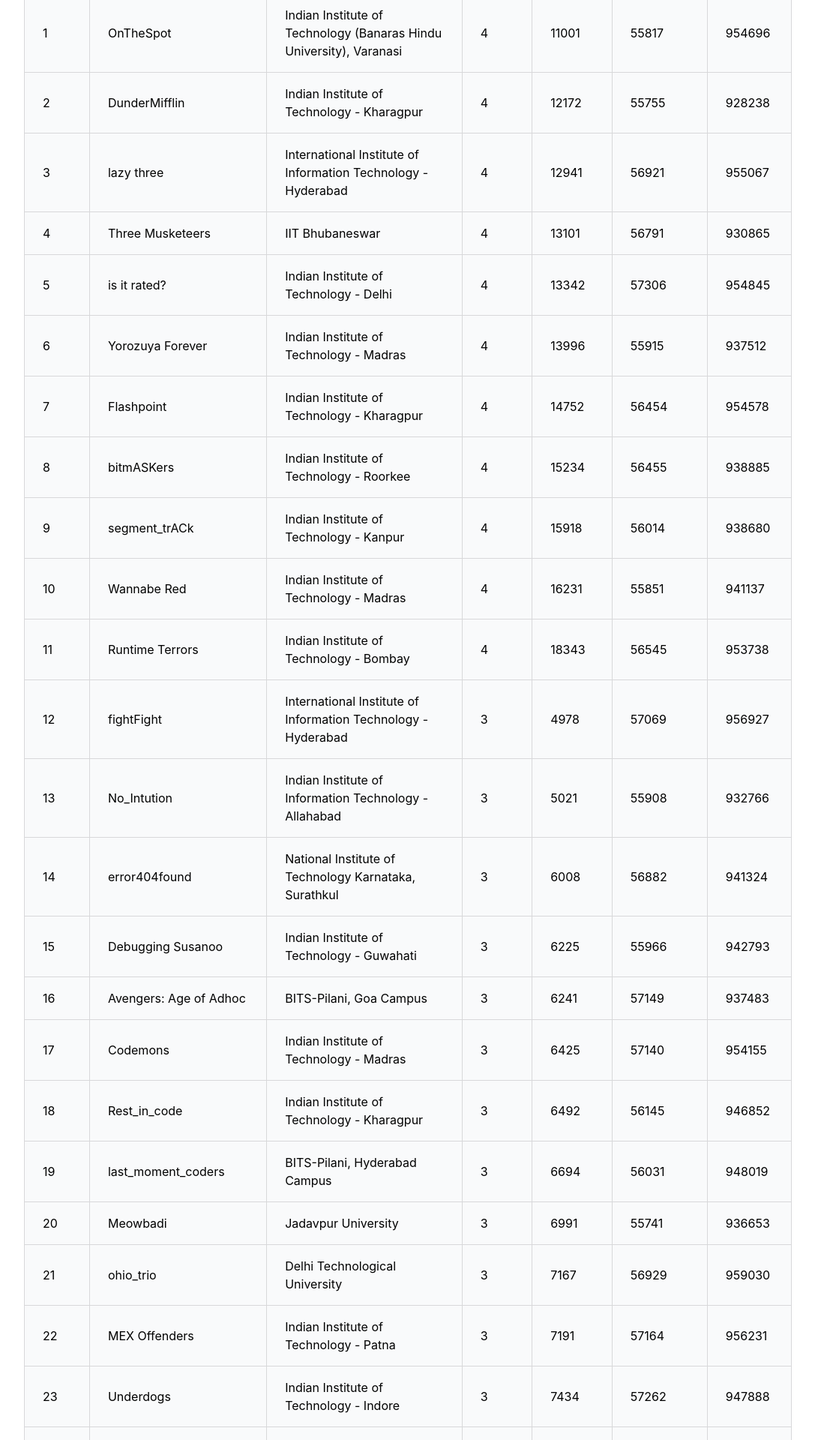
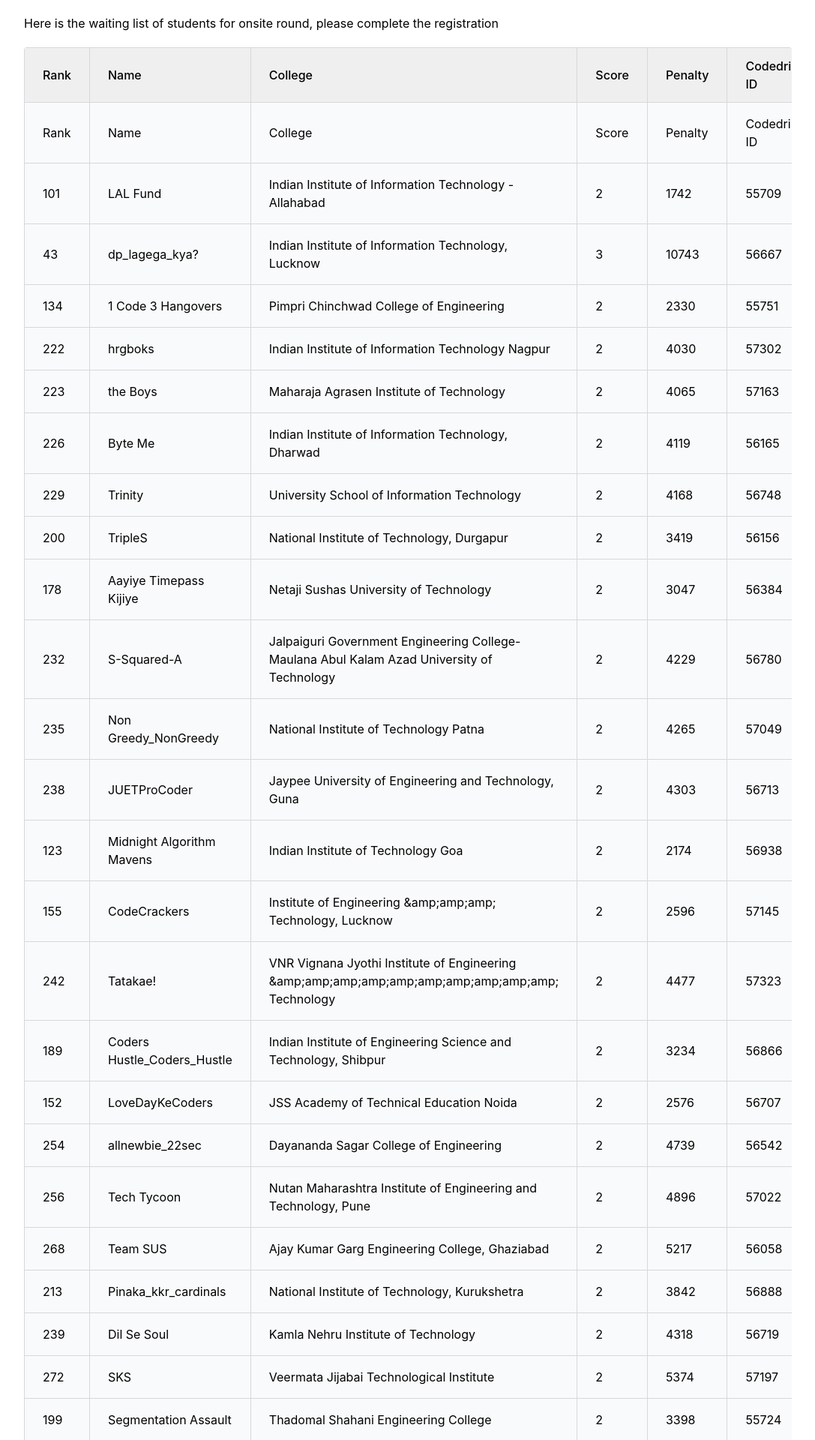
Before and after one commit to NSVEGUR/icpc-iiitdm, a SvelteKit app: page /results in a window 1280 px wide. Shown: the part 380-2300 px from the top of the page at 75% size, without its empty margins (96-1183 px from the left). Built offline with nearby package versions, Linux system fonts and the light colour scheme.

Commit message:
update: added waiting list

```diff
--- a/src/routes/+page.svelte
+++ b/src/routes/+page.svelte
@@ -69,10 +69,17 @@
 				<ul class="mt-5 flex flex-col gap-1 p-2">
 					<li>
 						<a
+							href="/results"
+							class="flex items-center font-medium italic text-skin-accent underline"
+							>Onsite round waiting list
+							<img src={New} alt="gif" class="h-8" />
+						</a>
+					</li>
+					<li>
+						<a
 							href="/registration"
 							class="flex items-center font-medium italic text-skin-accent underline"
 							>Onsite round registration and details
-							<img src={New} alt="gif" class="h-8" />
 						</a>
 					</li>
 					<li>
--- a/src/routes/results/+page.svelte
+++ b/src/routes/results/+page.svelte
@@ -1,12 +1,13 @@
 <script lang="ts">
 	import Main from '$layouts/Main.svelte';
+	import Heading from '$ui/Heading.svelte';
 	import Table from '$ui/Table.svelte';
-	import { results } from './data';
+	import { results, waiting_list } from './data';
 </script>
 
 <Main>
 	<div class="mb-5 w-full border-b-2 border-b-accent bg-muted py-10">
-		<h1 class="text-center text-2xl font-black">Final Results</h1>
+		<h1 class="text-center text-2xl font-black">Results</h1>
 	</div>
 	<section>
 		<!-- <article>
@@ -22,6 +23,15 @@
 				> by 11th Dec, 2023 10pm.
 			</p>
 		</article> -->
+		<Heading>Waiting List</Heading>
+		<p>Here is the waiting list of students for onsite round, please complete the registration</p>
+		<Table
+			headings={['Rank', 'Name', 'College', 'Score', 'Penalty', 'Codedrills ID', 'External ID']}
+			rows={waiting_list}
+			variant="striped"
+		/>
+		<Heading>Results</Heading>
+		<p>These are the results for online contest</p>
 		<Table
 			headings={['Rank', 'Name', 'College', 'Score', 'Penalty', 'Codedrills ID', 'External ID']}
 			rows={results}
--- a/src/routes/results/data.ts
+++ b/src/routes/results/data.ts
@@ -300,3 +300,104 @@
 		930231
 	]
 ];
+export const waiting_list = [
+	['Rank', 'Name', 'College', 'Score', 'Penalty', 'Codedrills ID', 'External ID'],
+	[
+		101,
+		'LAL Fund',
+		'Indian Institute of Information Technology - Allahabad',
+		2,
+		1742,
+		55709,
+		931849
+	],
+	[
+		43,
+		'dp_lagega_kya?',
+		'Indian Institute of Information Technology, Lucknow',
+		3,
+		10743,
+		56667,
+		954800
+	],
+	[134, '1 Code 3 Hangovers', 'Pimpri Chinchwad College of Engineering', 2, 2330, 55751, 935721],
+	[222, 'hrgboks', 'Indian Institute of Information Technology Nagpur', 2, 4030, 57302, 957047],
+	[223, 'the Boys', 'Maharaja Agrasen Institute of Technology', 2, 4065, 57163, 955504],
+	[226, 'Byte Me', 'Indian Institute of Information Technology, Dharwad', 2, 4119, 56165, 942961],
+	[229, 'Trinity', 'University School of Information Technology', 2, 4168, 56748, 961304],
+	[200, 'TripleS', 'National Institute of Technology, Durgapur', 2, 3419, 56156, 954987],
+	[178, 'Aayiye Timepass Kijiye', 'Netaji Sushas University of Technology', 2, 3047, 56384, 939924],
+	[
+		232,
+		'S-Squared-A',
+		'Jalpaiguri Government Engineering College- Maulana Abul Kalam Azad University of Technology',
+		2,
+		4229,
+		56780,
+		942860
+	],
+	[235, 'Non Greedy_NonGreedy', 'National Institute of Technology Patna', 2, 4265, 57049, 960050],
+	[
+		238,
+		'JUETProCoder',
+		'Jaypee University of Engineering and Technology, Guna',
+		2,
+		4303,
+		56713,
+		957147
+	],
+	[123, 'Midnight Algorithm Mavens', 'Indian Institute of Technology Goa', 2, 2174, 56938, 957325],
+	[
+		155,
+		'CodeCrackers',
+		'Institute of Engineering &amp;amp;amp; Technology, Lucknow',
+		2,
+		2596,
+		57145,
+		945700
+	],
+	[
+		242,
+		'Tatakae!',
+		'VNR Vignana Jyothi Institute of Engineering &amp;amp;amp;amp;amp;amp;amp;amp;amp;amp; Technology',
+		2,
+		4477,
+		57323,
+		953761
+	],
+	[
+		189,
+		'Coders Hustle_Coders_Hustle',
+		'Indian Institute of Engineering Science and Technology, Shibpur',
+		2,
+		3234,
+		56866,
+		930830
+	],
+	[152, 'LoveDayKeCoders', 'JSS Academy of Technical Education Noida', 2, 2576, 56707, 959783],
+	[254, 'allnewbie_22sec', 'Dayananda Sagar College of Engineering', 2, 4739, 56542, 941122],
+	[
+		256,
+		'Tech Tycoon',
+		'Nutan Maharashtra Institute of Engineering and Technology, Pune',
+		2,
+		4896,
+		57022,
+		941323
+	],
+	[268, 'Team SUS', 'Ajay Kumar Garg Engineering College, Ghaziabad', 2, 5217, 56058, 953914],
+	[
+		213,
+		'Pinaka_kkr_cardinals',
+		'National Institute of Technology, Kurukshetra',
+		2,
+		3842,
+		56888,
+		944409
+	],
+	[239, 'Dil Se Soul', 'Kamla Nehru Institute of Technology', 2, 4318, 56719, 957391],
+	[272, 'SKS', 'Veermata Jijabai Technological Institute', 2, 5374, 57197, 959750],
+	[199, 'Segmentation Assault', 'Thadomal Shahani Engineering College', 2, 3398, 55724, 930365],
+	[273, 'fenvickThree', 'Pandit Deendayal Petroleum University', 2, 5430, 55757, 930860],
+	[249, 'Trifecta', 'Birla Institute of Technology, Mesra', 2, 4649, 56915, 954549]
+];
```
